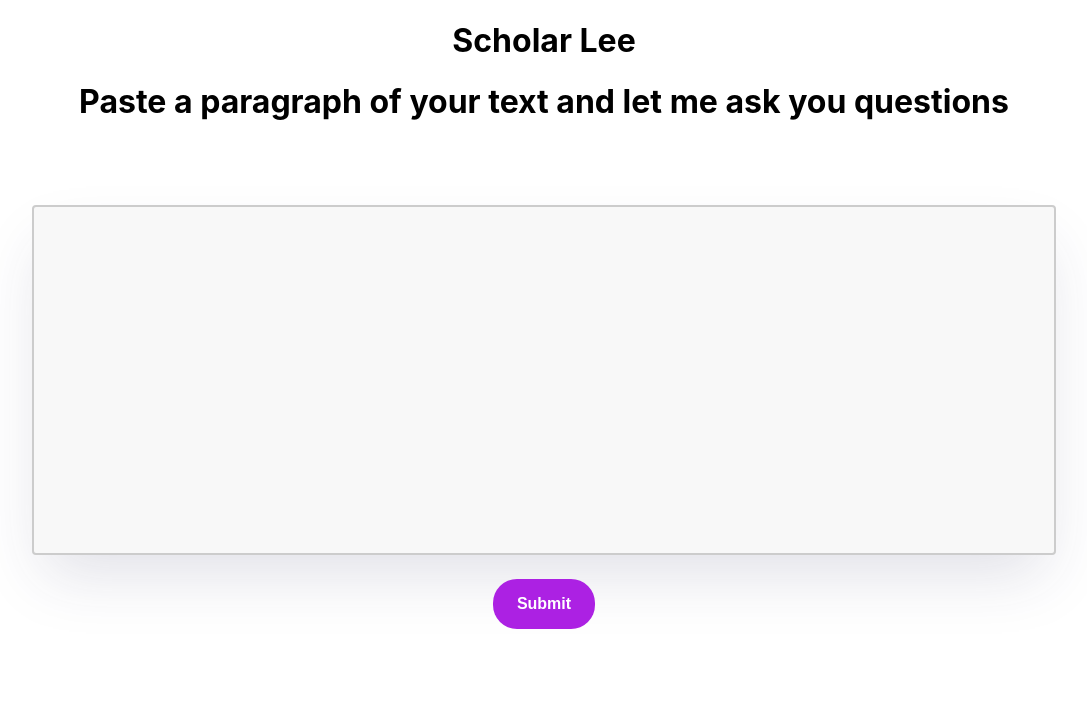
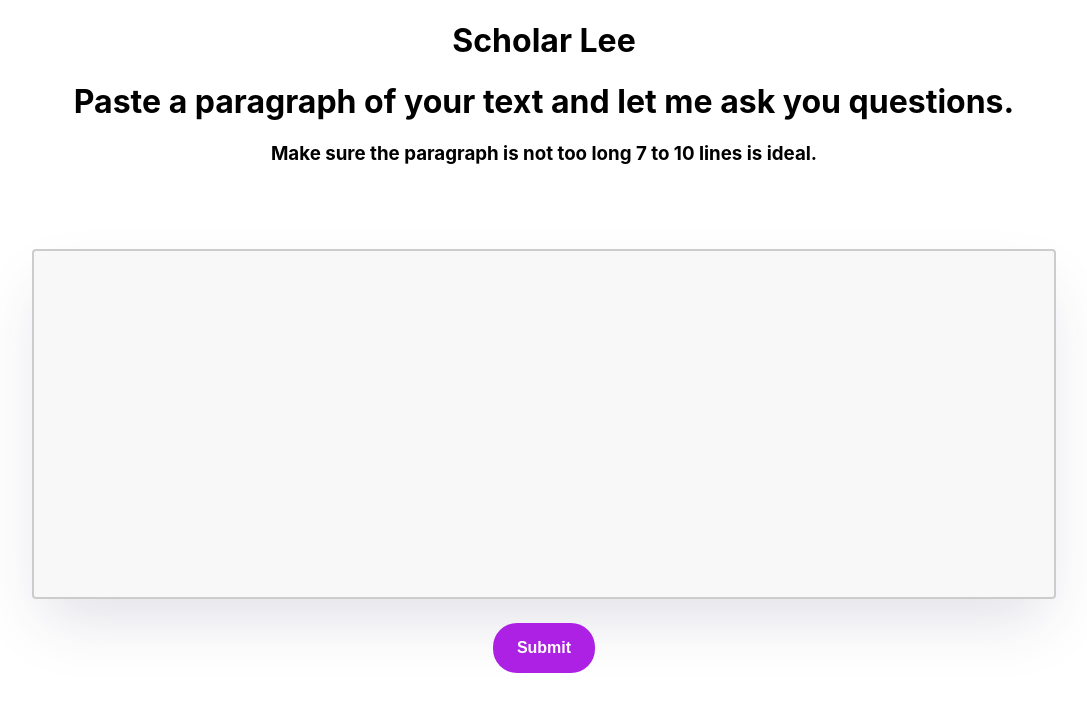
Before and after one commit to Bravark/Scholar, a React (Create React App) app: page / in a window 1280 px wide. Shown: the top 712 px of the page, without its empty margins (96-1183 px from the left). Built offline with nearby package versions, Linux system fonts and the light colour scheme.

Commit message:
added text to the loader and description on to use 7 t0 10 lines prompt

```diff
--- a/src/App.js
+++ b/src/App.js
@@ -180,7 +180,8 @@ function App() {
       {errorMessage && <div className="error">{errorMessage}</div>}
         {/* . Show the prompt or show the enitire question set  */}
       {showPromt ? (
-      <><h1>Paste a paragraph of your text and let me ask you questions</h1>
+      <><h1>Paste a paragraph of your text and let me ask you questions.</h1>
+      <h3>Make sure the paragraph is not too long 7 to 10 lines is ideal.</h3>
       <div className="formCont">
           <form onSubmit={e => { handleSubmit(e); } }>
             <label>Paste Your Text Here</label>
@@ -193,7 +194,7 @@ function App() {
               cols={5} />
             <br />
             <button className="but1" type="submit" disabled={isLoading}>Submit</button>
-            {isLoading ? <Loading /> : ""}
+            {isLoading ? <div>Generating Questions...<Loading /></div> : ""}
 
           </form>
         </div></>
@@ -203,12 +204,12 @@ function App() {
       {showResults ? (
         /* 4. Final Results */
         <div className="final-results">
-          <h1>Final Results</h1>
+          <h1>Final Score</h1>
           <h2>
             {score} out of {questions.length} correct - (
             {(score / questions.length) * 100}%)
           </h2>
-          <button className="but2" onClick={() => restartGame()}>Restart game</button>
+          <button className="but2" onClick={() => restartGame()}>Try another.</button>
         </div>
       ) : (
 
```
